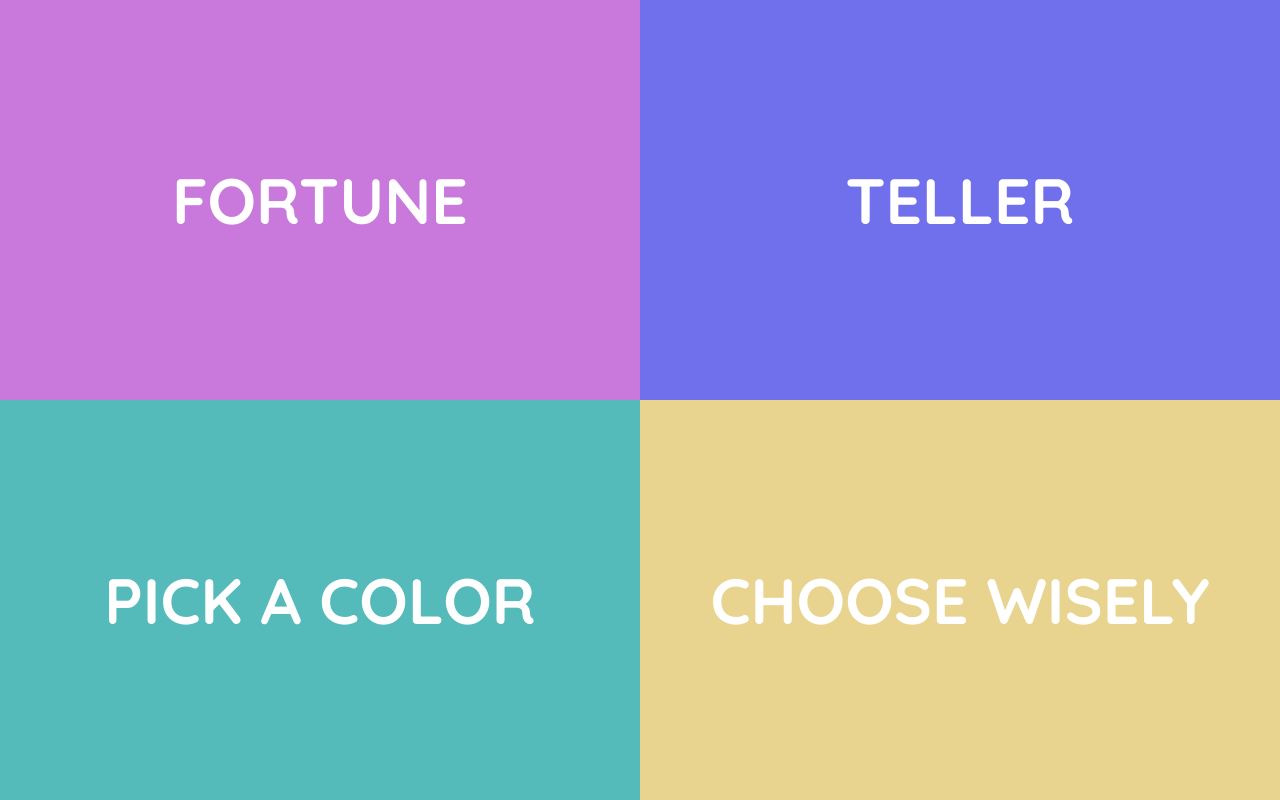
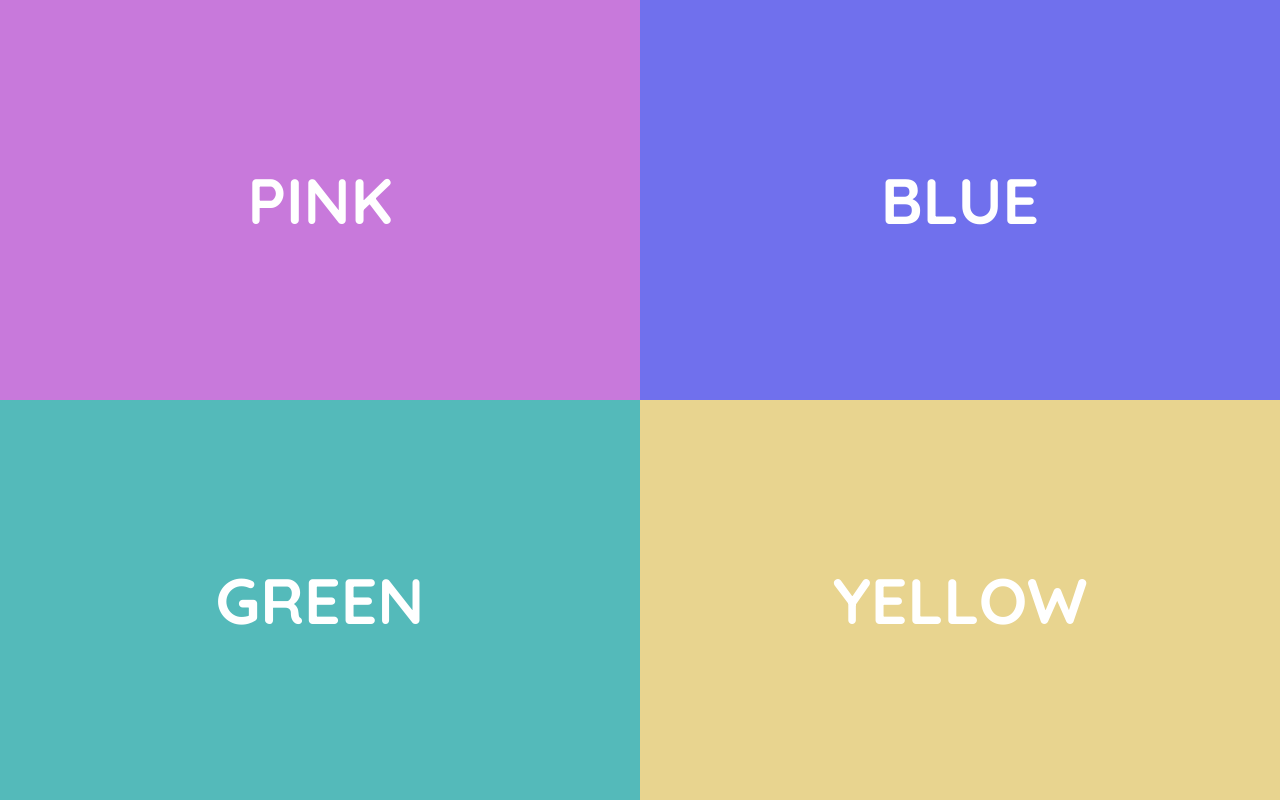
Before and after one commit to gabbysuazo/p3-suazo-gabriela, a plain HTML site: page index.html in a window 1280 px wide. Drawn offline with nearby package versions, Linux system fonts and the light colour scheme.

Commit message:
Add setTimeout function to change initial text into corresponding colors

```diff
--- a/index.html
+++ b/index.html
@@ -36,6 +36,7 @@
 
         </div>
 
+        <script src="https://code.jquery.com/jquery-3.5.1.min.js" integrity="sha256-9/aliU8dGd2tb6OSsuzixeV4y/faTqgFtohetphbbj0=" crossorigin="anonymous"></script>
 		<script src="main.js"></script>
 	</body>
 
--- a/main.js
+++ b/main.js
@@ -0,0 +1,8 @@
+$(document).ready(function(){
+    setTimeout(function(){
+        $("#box1-text").html("Pink");
+        $("#box2-text").html("Blue");
+        $("#box3-text").html("Green");
+        $("#box4-text").html("Yellow");
+    }, 2000);
+});
```
